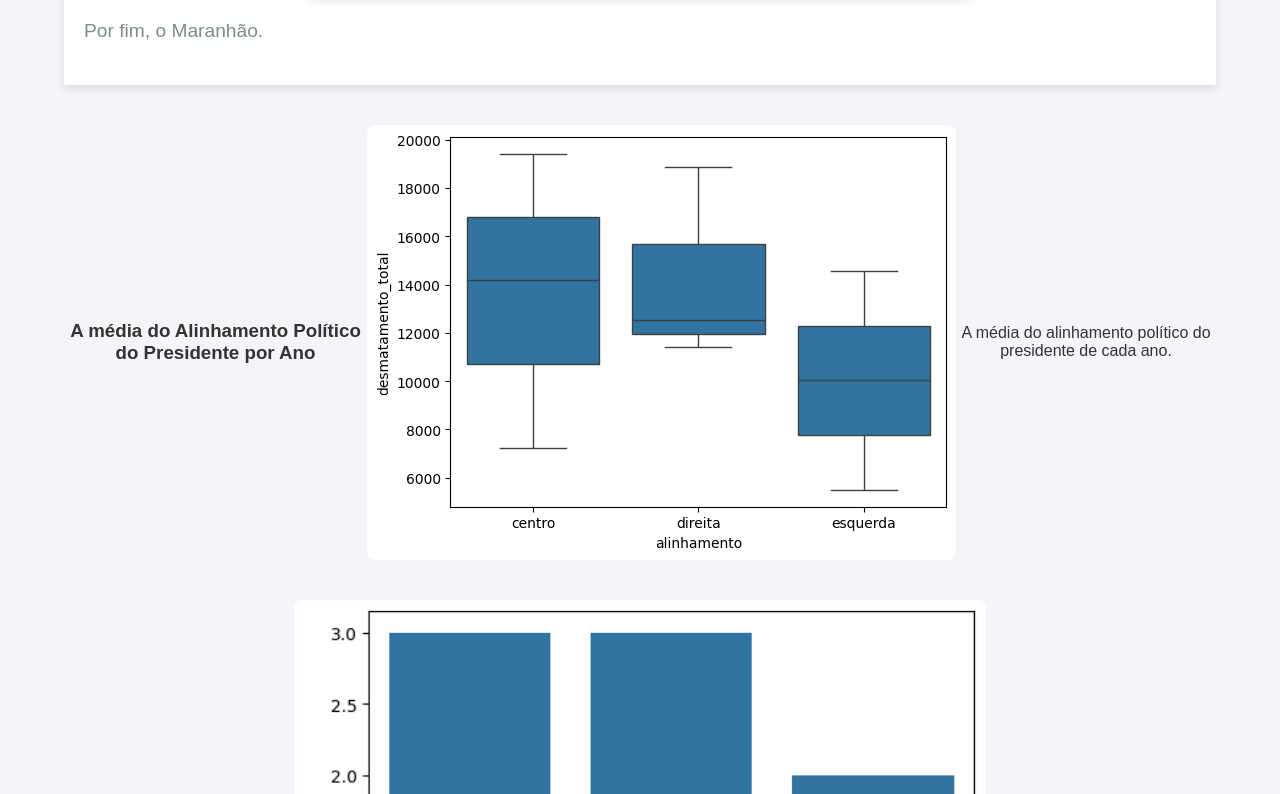
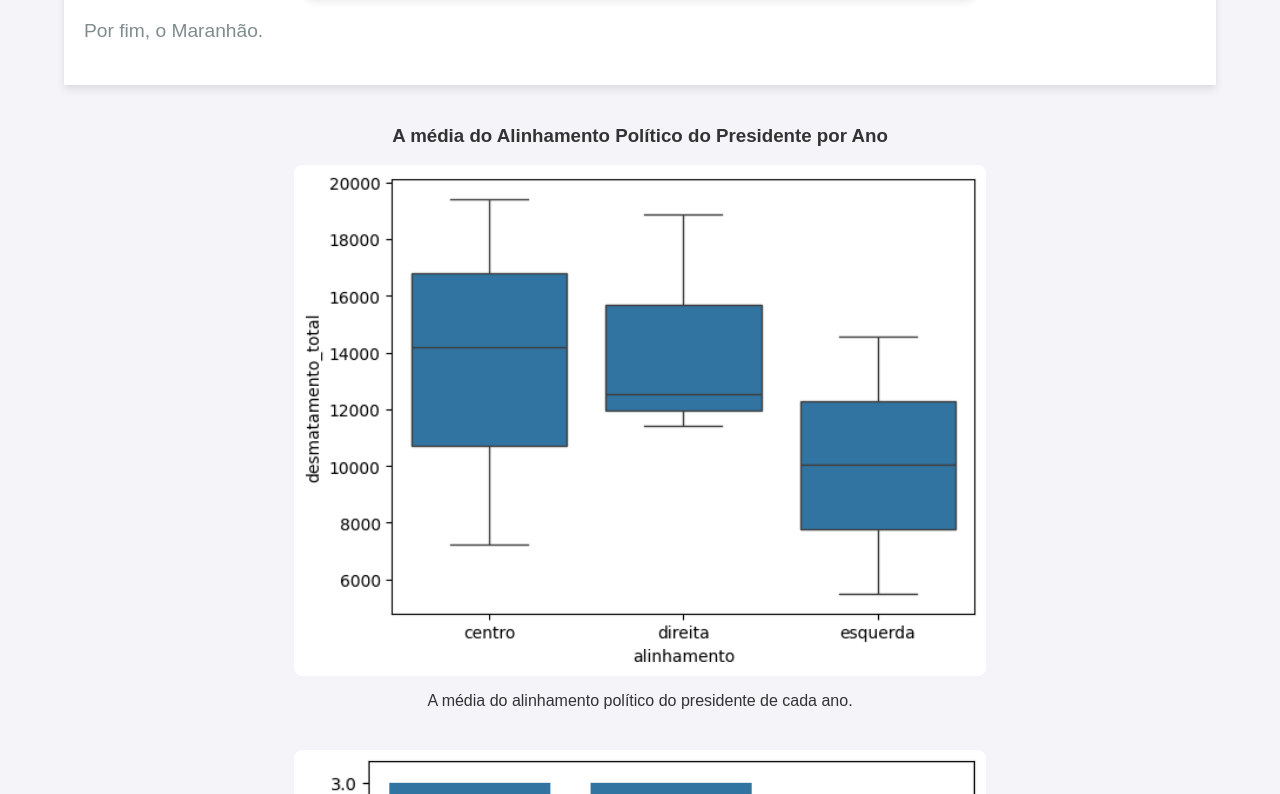
Before and after one commit to Getmnk/DesmatamentoDados, a plain HTML site: page index.html in a window 1280 px wide. Shown: the part 5746-6540 px from the top of the page. Drawn offline with Linux system fonts and the light colour scheme.

Commit message:
Update index.html

```diff
--- a/index.html
+++ b/index.html
@@ -62,9 +62,7 @@
         .final1-image,
         .final2-image {
             margin-top: 40px;
-            display: flex;
-            justify-content: center;
-            align-items: center;
+            width: 100%;
             text-align: center;
         }
 
@@ -74,6 +72,8 @@
             width: 60%;
             height: auto;
             border-radius: 8px;
+            display: block;
+            margin: 0 auto;
         }
 
         footer {
```
